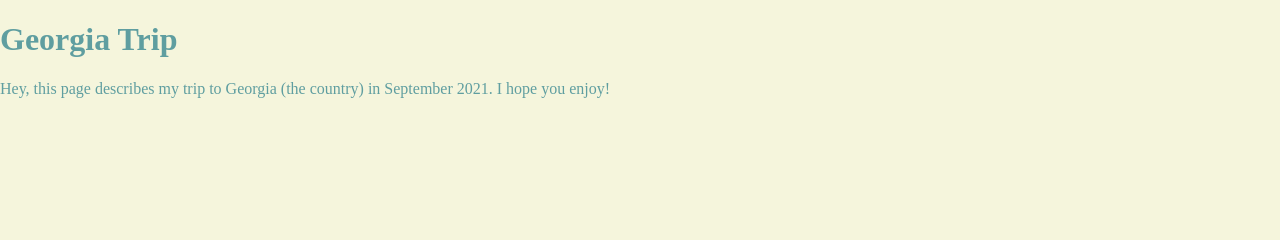
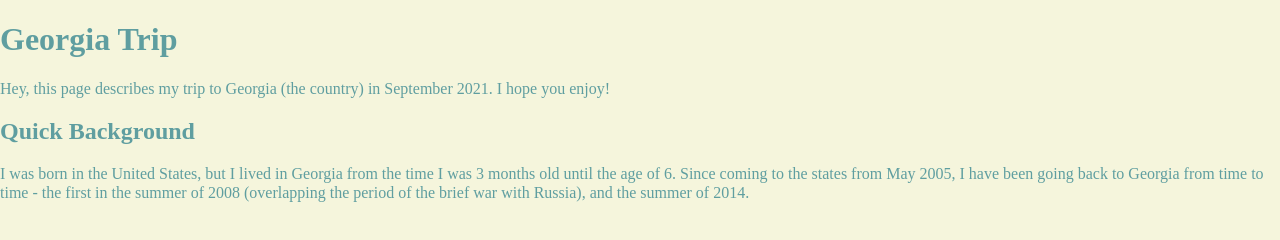
Before and after one commit to Nikoloz97/Georgia2021, a plain HTML site: page index.html in a window 1280 px wide. Drawn offline with Linux system fonts and the light colour scheme.

Commit message:
Commit - Add new paragraph

```diff
--- a/index.html
+++ b/index.html
@@ -6,7 +6,7 @@
     <meta name="viewport" content="width=device-width, initial-scale=1.0" />
     <link rel="stylesheet" href="CSS/normalize.css" />
     <link rel="stylesheet" href="CSS/stylesheet.css" />
-    <title>Georgia2021</title>
+    <title>Georgia|2021</title>
   </head>
   <body>
     <h1>Georgia Trip</h1>
@@ -14,5 +14,13 @@
       Hey, this page describes my trip to Georgia (the country) in September
       2021. I hope you enjoy!
     </p>
+    <h2>Quick Background</h2>
+    <p>
+      I was born in the United States, but I lived in Georgia from the time I
+      was 3 months old until the age of 6. Since coming to the states from May
+      2005, I have been going back to Georgia from time to time - the first in
+      the summer of 2008 (overlapping the period of the brief war with Russia),
+      and the summer of 2014.
+    </p>
   </body>
 </html>
```
